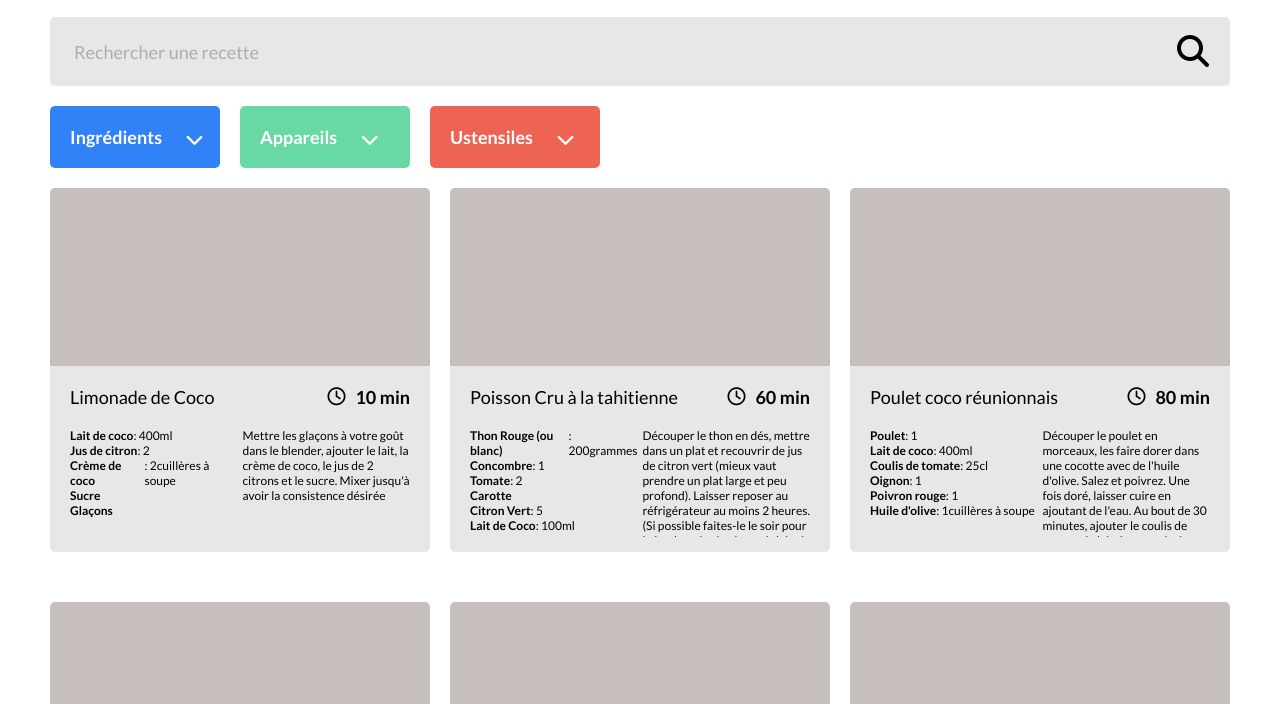
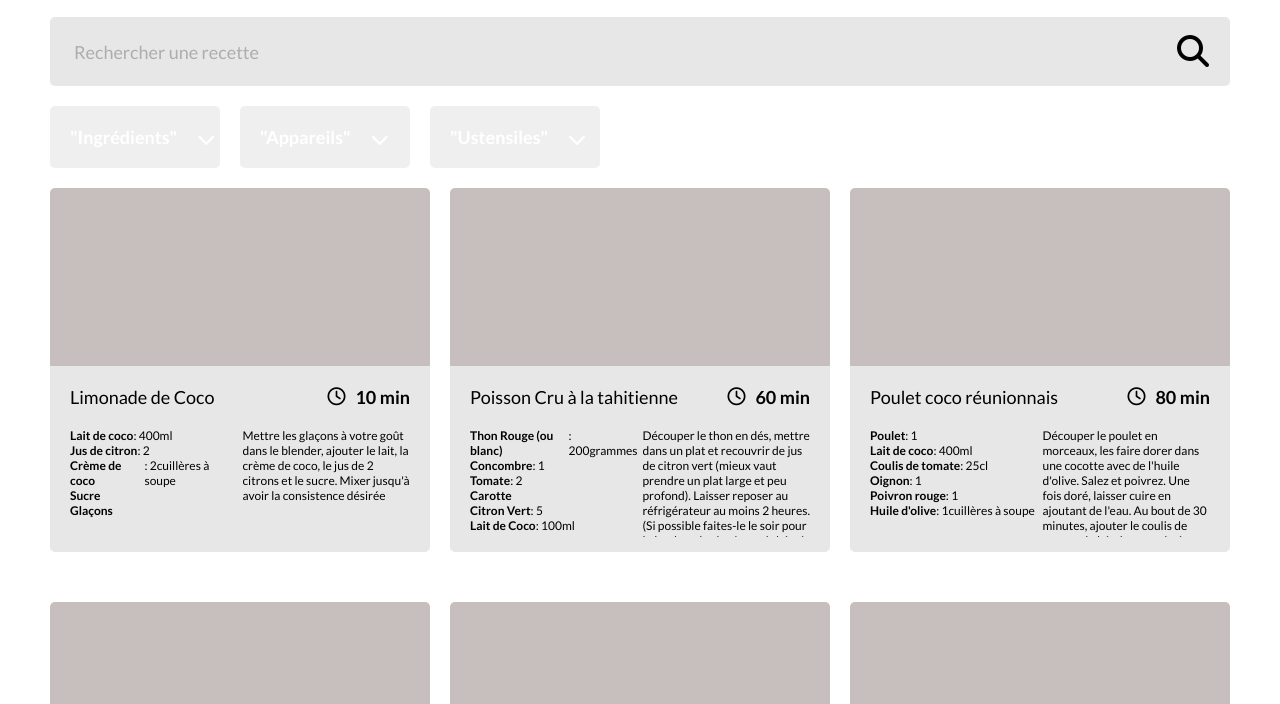
Before and after one commit to u-mughal/MUGHAL_7_01042023, a plain HTML site: page index.html in a window 1280 px wide. Shown: the part 96-800 px from the top of the page. Drawn offline with Linux system fonts and the light colour scheme.

Commit message:
ajout filter factory

```diff
--- a/index.html
+++ b/index.html
@@ -34,7 +34,7 @@
       </div>
 
       <div id="filters">
-        <div id="filter_ingredient" class="filter">
+        <!-- <div id="filter_ingredient" class="filter">
           <button id="filter_btn_ingredient" class="filter_btn trigger">
             <span>Ingrédients</span>
             <span><i class="fas fa-chevron-down"></i></span>
@@ -52,7 +52,6 @@
             <ul id="filter_list_ingredient" class="list_option"></ul>
           </div>
         </div>
-
         <div id="filter_appliance" class="filter">
           <button id="filter_btn_appliance" class="filter_btn trigger">
             <span>Appareils</span>
@@ -71,7 +70,6 @@
             <ul id="filter_list_appliance" class="list_option"></ul>
           </div>
         </div>
-
         <div id="filter_ustensil" class="filter">
           <button id="filter_btn_ustensil" class="filter_btn trigger">
             <span>Ustensiles</span>
@@ -89,7 +87,7 @@
             </span>
             <ul id="filter_list_ustensil" class="list_option"></ul>
           </div>
-        </div>
+        </div> -->
       </div>
     </section>
 
--- a/scripts/factory/filterFactory.js
+++ b/scripts/factory/filterFactory.js
@@ -1,8 +1,58 @@
-export function filterFactory() {
+export function filterFactory(data) {
+  const option = data;
+  debugger;
+  const optionWithoutQuote = option.replace(/['"]+/g, "");
+  const optionLowerCase = option.toLowerCase();
+  const optionSingular = optionLowerCase.replace(/[s]/, "");
+  const optionWithoutAccent = optionSingular
+    .normalize("NFD")
+    .replace(/[\u0300-\u036f]/g, "");
+  console.log(optionSingular);
+
   function getFilterCardDOM() {
     const filter = document.createElement("div");
-    filter.id("filter_ingredient");
+    filter.setAttribute("id", `"filter_${optionWithoutAccent}"`);
     filter.classList.add("filter");
+
+    const btn = document.createElement("button");
+    btn.setAttribute("id", `"filter_btn_${optionWithoutAccent}"`);
+    btn.classList.add("filter_btn", "trigger");
+    filter.appendChild(btn);
+
+    const btnName = document.createElement("span");
+    btnName.textContent = `"${optionWithoutQuote}"`;
+    btn.appendChild(btnName);
+
+    const btnChevron = document.createElement("span");
+    btn.appendChild(btnChevron);
+
+    const btnChevronIcon = document.createElement("i");
+    btnChevronIcon.classList.add("fas", "fa-chevron-down");
+    btnChevron.appendChild(btnChevronIcon);
+
+    const filterList = document.createElement("div");
+    filterList.classList.add("filter_list");
+    filter.appendChild(filterList);
+
+    const input = document.createElement("input");
+    input.setAttribute("type", "text");
+    input.setAttribute("id", `"input_${optionWithoutAccent}"`);
+    input.classList.add("filter_input");
+    input.setAttribute("placeholder", `"Rechercher un ${optionSingular}"`);
+    filterList.appendChild(input);
+
+    const inputChevron = document.createElement("span");
+    inputChevron.classList.add("trigger");
+    filterList.appendChild(inputChevron);
+
+    const inputChevronIcon = document.createElement("i");
+    inputChevronIcon.classList.add("fas", "fa-chevron-up");
+    inputChevron.appendChild(inputChevronIcon);
+
+    const filterUl = document.createElement("ul");
+    filterUl.setAttribute("id", `"filter_list_${optionWithoutAccent}"`);
+    filterUl.classList.add("list_option");
+    filterList.appendChild(filterUl);
 
     return filter;
   }
--- a/scripts/index.js
+++ b/scripts/index.js
@@ -1,7 +1,8 @@
 import { getRecipes } from "./api/services.js";
 import { recipeFactory } from "./factory/recipeFactory.js";
+import { filterFactory } from "./factory/filterFactory.js";
 import { searchRecipe } from "./utils/searchBar.js";
-import { toggleDropDown } from "./utils/filter.js";
+// import { toggleDropDown } from "./utils/filter.js";
 
 // création et affichage des cards recette via la recipeFactory
 function displayRecipes(datas) {
@@ -14,9 +15,23 @@ function displayRecipes(datas) {
   });
 }
 
+//création et affichage des filtres via la filterFactory
+const filterOptions = ["Ingrédients", "Appareils", "Ustensiles"];
+
+function displayFilter(filterOptions) {
+  const filtersSection = document.getElementById("filters");
+
+  filterOptions.forEach((option) => {
+    let filterModel = filterFactory(option);
+    const filterCardDOM = filterModel.getFilterCardDOM();
+    filtersSection.appendChild(filterCardDOM);
+  });
+}
+
 async function init() {
   const datas = await getRecipes();
   displayRecipes(datas);
+  displayFilter(filterOptions);
 }
 
 init();
--- a/scripts/utils/filter.js
+++ b/scripts/utils/filter.js
@@ -1,20 +1,20 @@
-// Déclaration des variables
-const filterBtn = document.querySelector(".filter_btn");
-filterBtn.style.display = "inline";
-const filterList = document.querySelector(".filter_list");
+// // déclaration variables
+// const filterBtn = document.querySelector(".filter_btn");
+// filterBtn.style.display = "inline";
+// const filterList = document.querySelector(".filter_list");
 
-// Ouverture/Fermeture dropdown
-export function toggleDropDown(elt) {
-  if (elt.style.display == "inline") {
-    filterBtn.style.display = "none";
-    filterList.style.display = "block";
-  } else {
-    filterList.style.display = "none";
-    filterBtn.style.display = "inline";
-  }
-}
+// // ouverture/fermeture de la dropdown de tri
+// export function toggleDropDown(elt) {
+//   if (elt.style.display == "inline") {
+//     filterBtn.style.display = "none";
+//     filterList.style.display = "block";
+//   } else {
+//     filterList.style.display = "none";
+//     filterBtn.style.display = "inline";
+//   }
+// }
 
-const triggers = document.querySelectorAll(".trigger");
-triggers.forEach((btn) =>
-  btn.addEventListener("click", (e) => toggleDropDown(e.target))
-);
+// const triggers = document.querySelectorAll(".trigger");
+// triggers.forEach((btn) =>
+//   btn.addEventListener("click", (e) => toggleDropDown(e.target))
+// );
```
